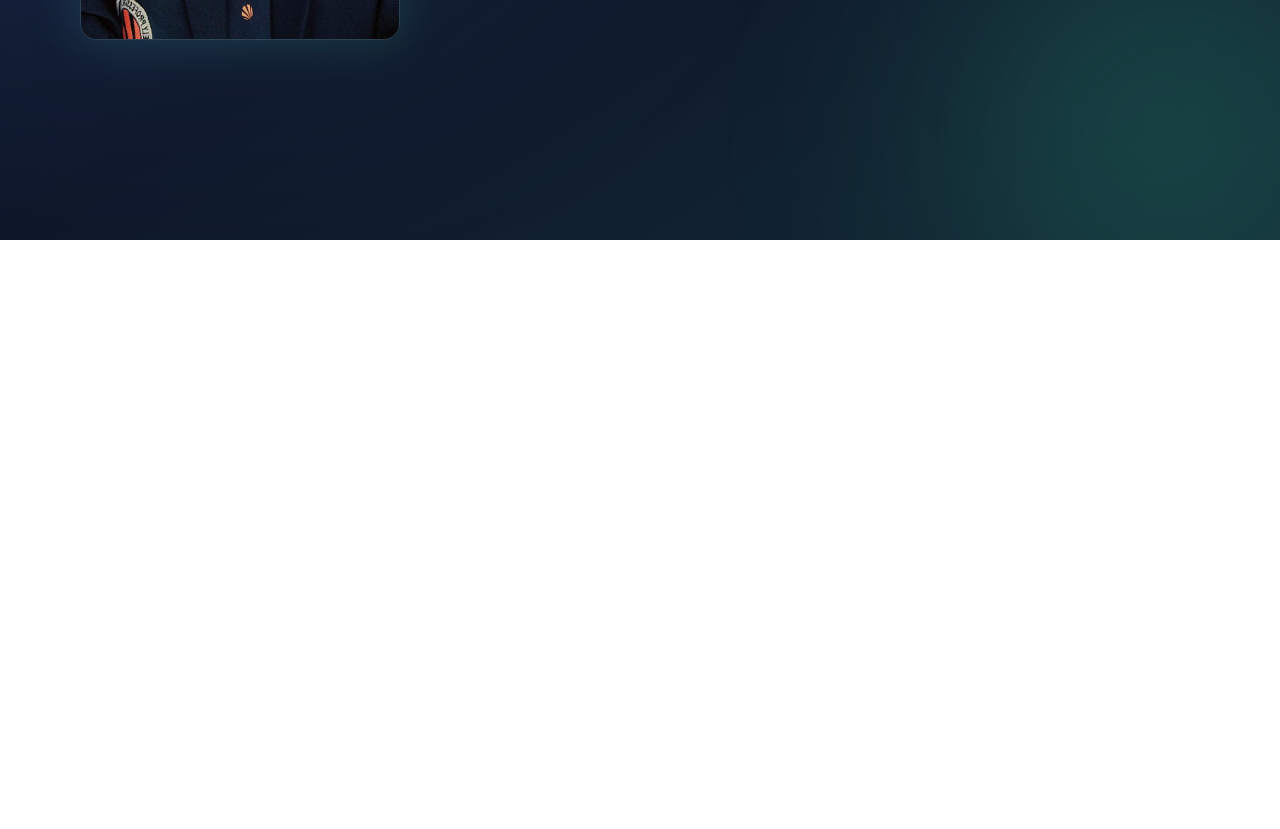
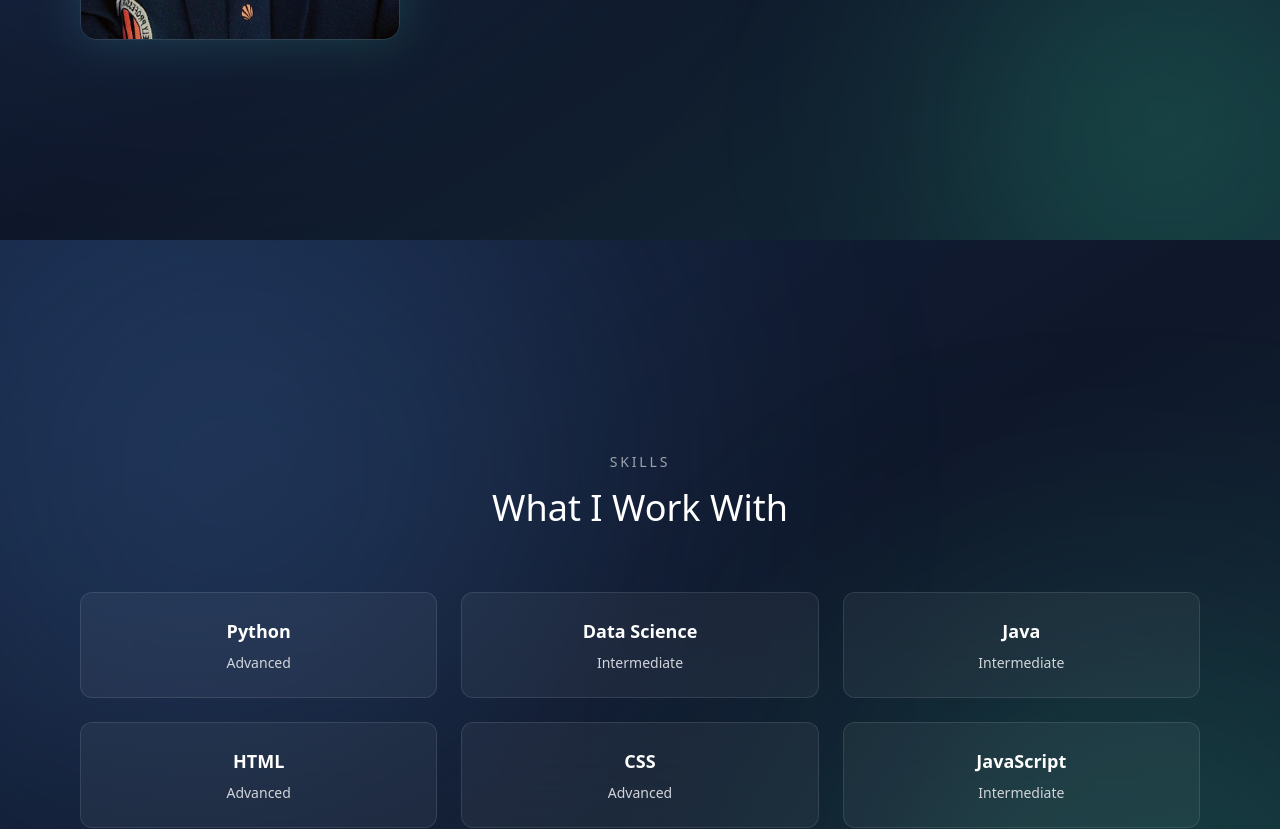
Before and after one commit to Srabanigorai/latest-portfolio, a React (Vite) app: page / in a window 1280 px wide. Shown: the part 1360-2189 px from the top of the page. Before the commit the page ends 1600 px from the top, so only its background shows below. Built offline with nearby package versions, Linux system fonts and the light colour scheme.

Commit message:
Update App.jsx

```diff
--- a/src/App.jsx
+++ b/src/App.jsx
@@ -1,13 +1,16 @@
 import Navbar from "./components/Navbar";
 import Hero from "./components/Hero";
 import About from "./components/About";
-
+import Skills from "./components/Skills";
+;
 export default function App() {
   return (
     <div className="bg-black text-white">
       <Navbar />
       <Hero />
       <About />
+      <Skills />
+
     </div>
   );
 }
```
